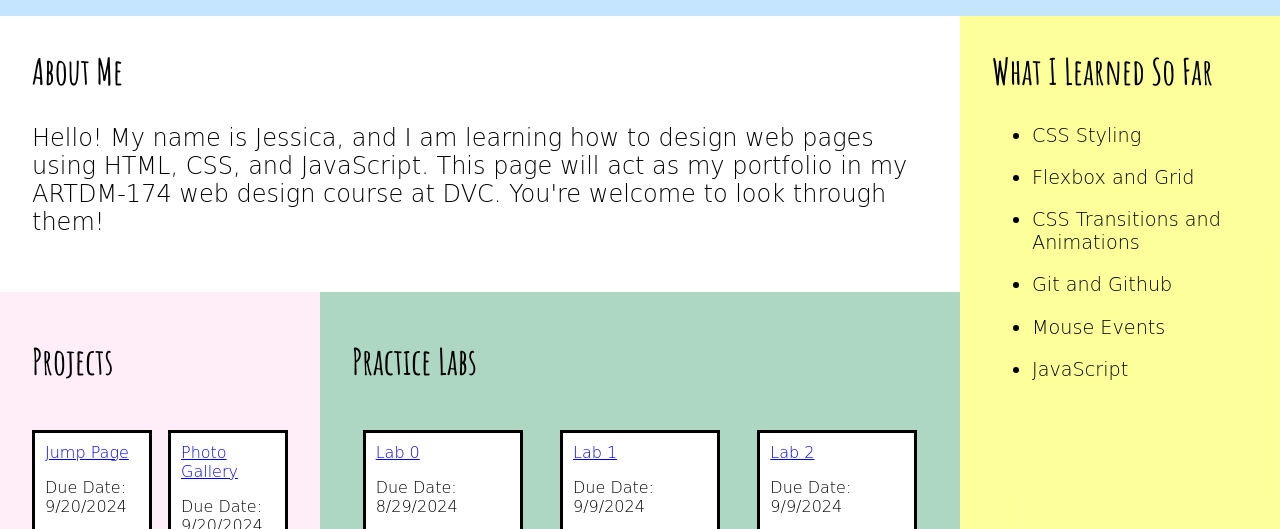
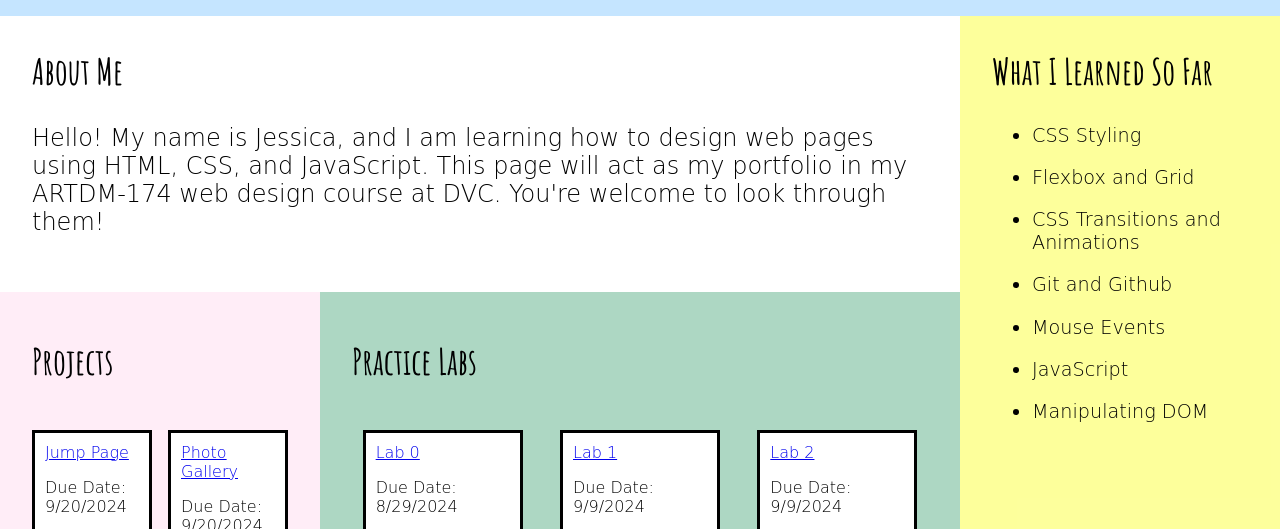
Before and after one commit to cyxnidelxced/project1, a plain HTML site: page project1/index.html in a window 1280 px wide. Shown: the part 265-794 px from the top of the page. Drawn offline with Linux system fonts and the light colour scheme; a web font is replaced by a local one.

Commit message:
Update index.html

```diff
--- a/project1/index.html
+++ b/project1/index.html
@@ -86,6 +86,7 @@
             <li>Git and Github</li>
             <li>Mouse Events</li>
             <li>JavaScript</li>
+            <li>Manipulating DOM</li>
          </ul>
        </aside>
 
```
